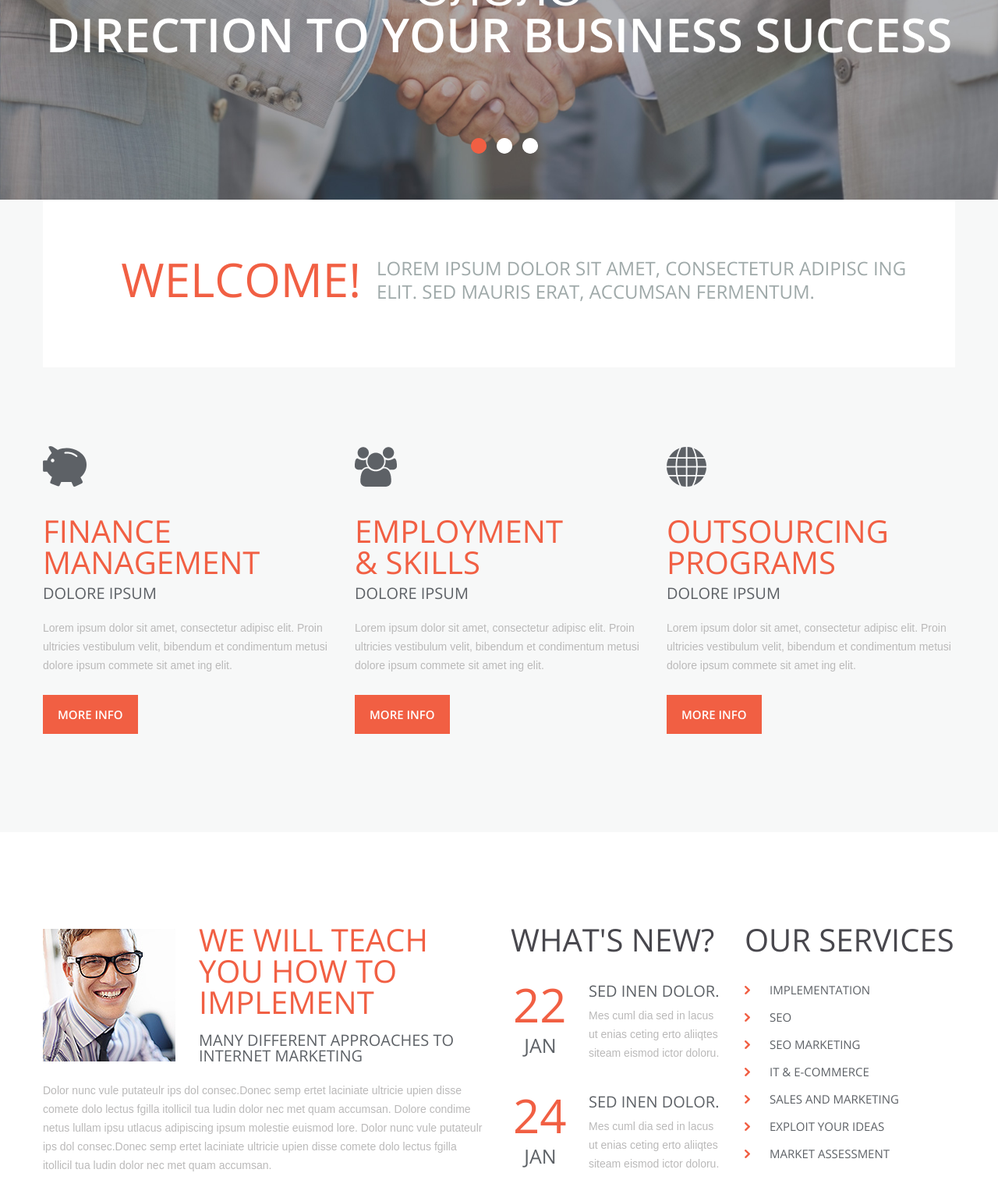
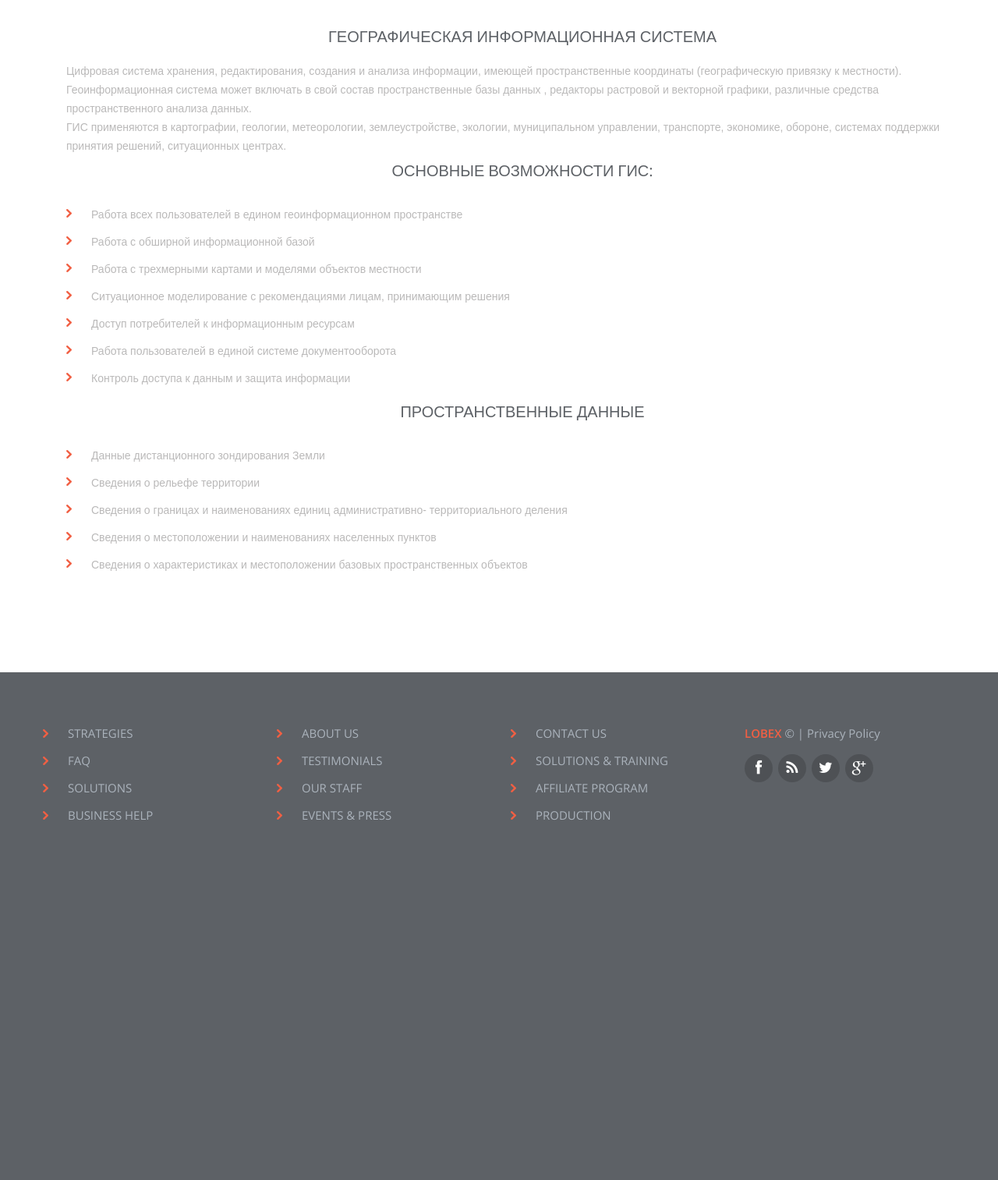
Before and after one commit to IgorPet/IgorPet.github.io, a plain HTML site: page index.html in a window 1280 px wide. Shown: the part 527-2040 px from the top of the page at 78% size. After the commit the page ends 1627 px from the top, so only its background shows below. Drawn offline with nearby package versions, Linux system fonts and the light colour scheme.

Commit message:
пробуем

```diff
--- a/index.html
+++ b/index.html
@@ -1,5 +1,5 @@
 <!DOCTYPE html>
-<html lang="en">
+<html lang="en" xmlns="http://www.w3.org/1999/html">
 		<head>
 		<title>Home</title>
 		<meta charset="utf-8">
@@ -59,22 +59,18 @@
 
 							<nav>
 								<ul class="sf-menu header_menu">
-									<li class="current" id="first-li"><a href="index.html">О Нас<strong></strong></a></li>
-									<li><a href="index-1.html">Решения<strong></strong></a></li>
-									<li><a href="index-2.html"><span></span>Услуги<strong></strong></a>
+									<li class="current" id="first-li"><a href="index.html">Главная<strong></strong></a></li>
+									<li><a href="index-1.html">Новости<strong></strong></a></li>
+									<li><a href="index-2.html"><span></span>О компании<strong></strong></a>
 											<ul class='submenu'>
-												<li><a href="#">Dolore ipsu</a></li>
-												<li class='sub-menu'><a href="#">Consecte</a>
+												<li class='sub-menu'><a href="#">Реализованные проекты</a>
 													 <ul class='submenu2'>
-															<li><a href="#">Dolore ipsu</a></li>
-															<li><a href="#">Consecte</a></li>
-															<li><a href="#">Elit Conseq</a></li>
+															<li><a href="#">ФПД</a></li>
+															<li><a href="#">АПК</a></li>
 													 </ul>
 												</li>
-												<li><a href="#">Elit Conseq</a></li>
 											</ul>
 									 </li>
-									 <li><a href="index-3.html">Блог<strong></strong></a></li>
 									 <li id="last-li"><a href="index-4.html">Контакты<strong></strong></a></li>
 								</ul>
 							</nav>
@@ -86,158 +82,54 @@
 
 <!--=======content================================-->
 
-							<div class="slider_wrapper">
-								<div class="" id="camera_wrap">
-										<div data-src="images/slide1.jpg">
-												<div class="caption fadeIn">
-														<div class="caption_bg">
-																<span class="slider_txt1">ОЛОЛО<br><span class="bolded_txt">DIRECTION TO YOUR BUSINESS SUCCESS</span></span>
-														</div>
-												</div>
-										</div>
-
-										<div data-src="images/slide2.jpg">
-												<div class="caption fadeIn">
-														<div class="caption_bg">
-																<span class="slider_txt1">YOU WILL HAVE DEFINITELY <br><span class="bolded_txt">A GOOD START WITH US!</span></span>
-														</div>
-												</div>
-										</div>
-
-										<div data-src="images/slide3.jpg">
-												<div class="caption fadeIn">
-														<div class="caption_bg">
-																<span class="slider_txt1">LET’S CREATE YOUR COMPANY’S<br><span class="bolded_txt">GROWTH STRATEGY TOGETHER</span></span>
-														</div>
-												</div>
-										</div>
-
-								</div>
-						</div>
-
-
-						<div class="box-1">
 							<div class="container">
 
 								<div class="banner1">
-									<div class="row">
-										<div class="grid_4">
-											<div class="txt1">Welcome!</div>
+									<div>
+										<div class="grid_12 txt_cntr txt1">
+                                            ГИС
 										</div>
-										<div class="grid_8">
-											<div class="txt2">Lorem ipsum dolor sit amet, consectetur adipisc ing elit. Sed mauris erat, accumsan fermentum.</div>
+										<div class="grid_12 marTop10">
+											<h3 class="txt_cntr">Географическая информационная система</h3>
+                                            <p>
+                                                Цифровая система хранения, редактирования, создания и анализа информации, имеющей пространственные координаты (географическую привязку к местности).
+                                            <br>
+                                                Геоинформационная система может включать в свой состав пространственные базы данных , редакторы растровой и векторной графики, различные средства пространственного анализа данных.
+                                            <br>
+                                                ГИС применяются в картографии, геологии, метеорологии, землеустройстве, экологии, муниципальном управлении, транспорте, экономике, обороне, системах поддержки принятия решений, ситуационных центрах.
+                                            </p>
+                                            <h3 class="txt_cntr">
+                                                Основные возможности ГИС:
+                                            </h3>
+                                            <ul class="listWithMarker">
+                                                <li>Работа всех пользователей в едином геоинформационном пространстве</li>
+                                                <li>Работа с обширной информационной базой</li>
+                                                <li>Работа с трехмерными картами и моделями объектов местности</li>
+                                                <li>Ситуационное моделирование с рекомендациями лицам, принимающим решения</li>
+                                                <li>Доступ потребителей к информационным ресурсам</li>
+                                                <li>Работа пользователей в единой системе документооборота</li>
+                                                <li>Контроль доступа к данным и защита информации</li>
+                                            </ul>
+                                            <h3 class="txt_cntr">
+                                                Пространственные данные
+                                            </h3>
+                                            <ul class="listWithMarker">
+                                                <li>Данные дистанционного зондирования Земли</li>
+                                                <li>Сведения о рельефе территории</li>
+                                                <li>Сведения о границах и наименованиях единиц административно-
+                                                    территориального деления
+                                                </li>
+                                                <li>Сведения о местоположении и наименованиях населенных пунктов</li>
+                                                <li>Сведения о характеристиках и местоположении базовых пространственных
+                                                    объектов
+                                                </li>
+                                            </ul>
 										</div>
 									</div>
-								</div>
 
-
-								<div class="wrapper">
-									<div class="row">
-
-										<div class="grid_4">
-											<img src="images/page1_icon1.png" alt="" class="img1 no_resize">
-											<h2 class="v2">FINANCE<br>MANAGEMENT</h2>
-											<h3>dolore ipsum</h3>
-											<p class="marTop2">Lorem ipsum dolor sit amet, consectetur adipisc elit. Proin ultricies vestibulum velit, bibendum et condimentum metusi dolore ipsum commete sit amet ing elit.</p>
-											<a href="#" class="more_btn">More info</a>
-										</div>
-
-										<div class="grid_4">
-											<img src="images/page1_icon2.png" alt="" class="img1 no_resize">
-											<h2 class="v2">EMPLOYMENT<br>&amp; SKILLS</h2>
-											<h3>dolore ipsum</h3>
-											<p class="marTop2">Lorem ipsum dolor sit amet, consectetur adipisc elit. Proin ultricies vestibulum velit, bibendum et condimentum metusi dolore ipsum commete sit amet ing elit.</p>
-											<a href="#" class="more_btn">More info</a>
-										</div>
-
-										<div class="grid_4">
-											<img src="images/page1_icon3.png" alt="" class="img1 no_resize">
-											<h2 class="v2">OUTSOURCING<br>PROGRAMS</h2>
-											<h3>dolore ipsum</h3>
-											<p class="marTop2">Lorem ipsum dolor sit amet, consectetur adipisc elit. Proin ultricies vestibulum velit, bibendum et condimentum metusi dolore ipsum commete sit amet ing elit.</p>
-											<a href="#" class="more_btn">More info</a>
-										</div>
-
-									</div>
 								</div>
 
 							</div>
-						</div>
-
-
-
-
-			<div class="container">
-
-				<div class="row">
-
-					<div class="grid_6">
-						<img src="images/page1_pic1.jpg" alt="" class="img2">
-						<div class="box">
-							<h2>We will teach<br>you how to<br>implement</h2>
-							<h3 class="marTop3">many different approaches to internet marketing</h3>
-						</div>
-						<p>Dolor nunc vule putateulr ips dol consec.Donec semp ertet laciniate ultricie upien disse comete dolo lectus fgilla itollicil tua ludin dolor nec met quam accumsan. Dolore condime netus lullam ipsu utlacus adipiscing ipsum molestie euismod lore. Dolor nunc vule putateulr ips dol consec.Donec semp ertet laciniate ultricie upien disse comete dolo lectus fgilla itollicil tua ludin dolor nec met quam accumsan. </p>
-					</div>
-
-					<div class="grid_3">
-						<h2 class="color2">What's New?</h2>
-
-						<div class="wrapper">
-							<div class="row">
-								<div class="grid_1">
-									<span class="day">22</span>
-									<span class="month">JAN</span>
-								</div>
-								<div class="grid_2">
-									<h3 class="marTop4"><a href="#">sed inen dolor.</a></h3>
-									<p>Mes cuml dia sed in lacus ut enias ceting erto aliiqtes siteam eismod ictor doloru.</p>
-								</div>
-							</div>
-						</div>
-
-
-						<div class="wrapper marTop5">
-							<div class="row">
-								<div class="grid_1">
-									<span class="day">24</span>
-									<span class="month">JAN</span>
-								</div>
-								<div class="grid_2">
-									<h3 class="marTop4"><a href="#">sed inen dolor.</a></h3>
-									<p>Mes cuml dia sed in lacus ut enias ceting erto aliiqtes siteam eismod ictor doloru.</p>
-								</div>
-							</div>
-						</div>
-
-
-
-					</div>
-
-					<div class="grid_3">
-						<h2 class="color2">our SERVICES</h2>
-						<ul class="listWithMarker">
-							<li><a href="#">IMPLEMENTATION</a></li>
-							<li><a href="#">SEO</a></li>
-							<li><a href="#">SEO MARKETING</a></li>
-							<li><a href="#">IT &amp; E-COMMERCE</a></li>
-							<li><a href="#">SALES AND MARKETING</a></li>
-							<li><a href="#">EXPLOIT YOUR IDEAS</a></li>
-							<li><a href="#">MARKET ASSESSMENT</a></li>
-						</ul>
-					</div>
-
-
-
-
-
-				</div>
-			</div>
-
-
-
-
-
 
 	 </div>
 
```
